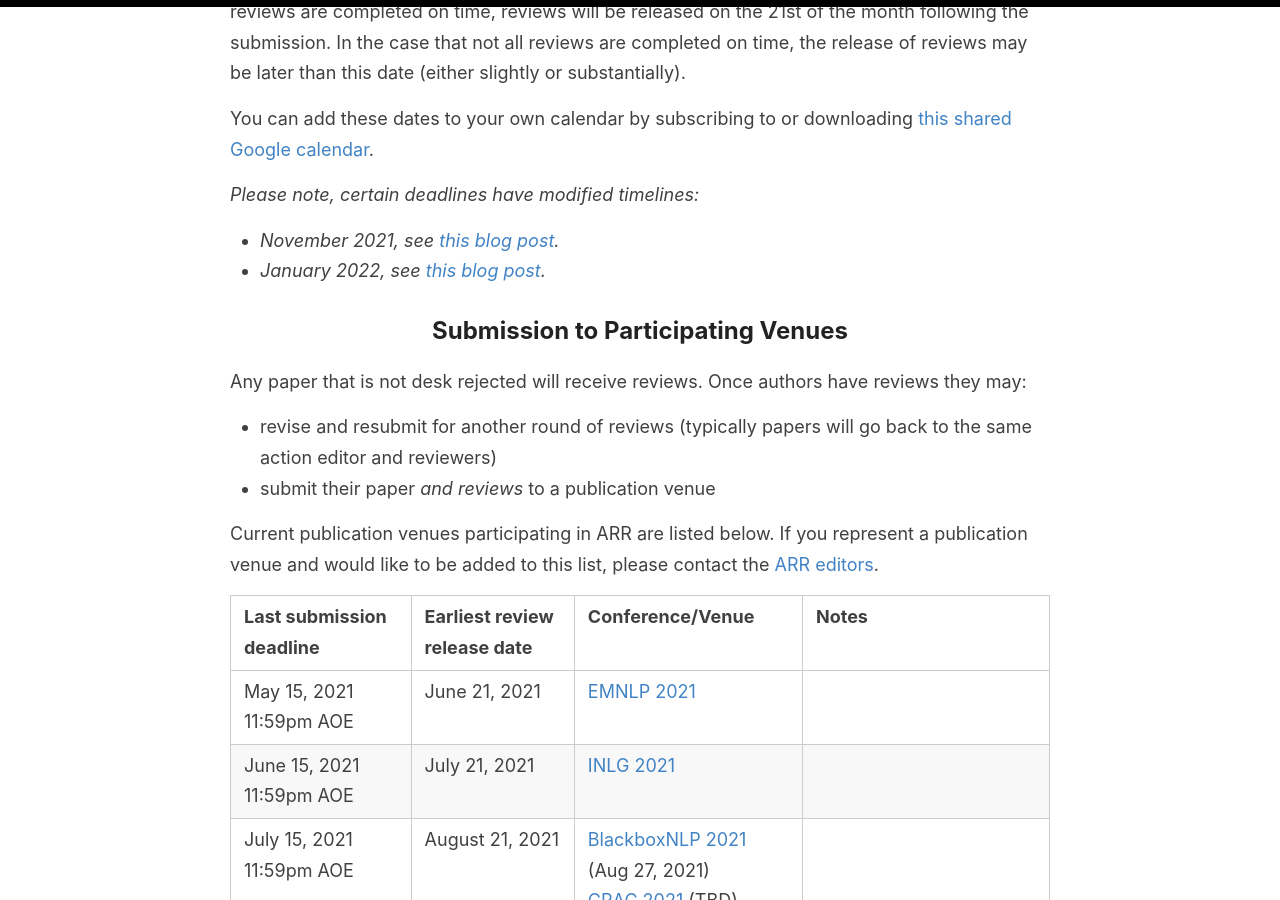
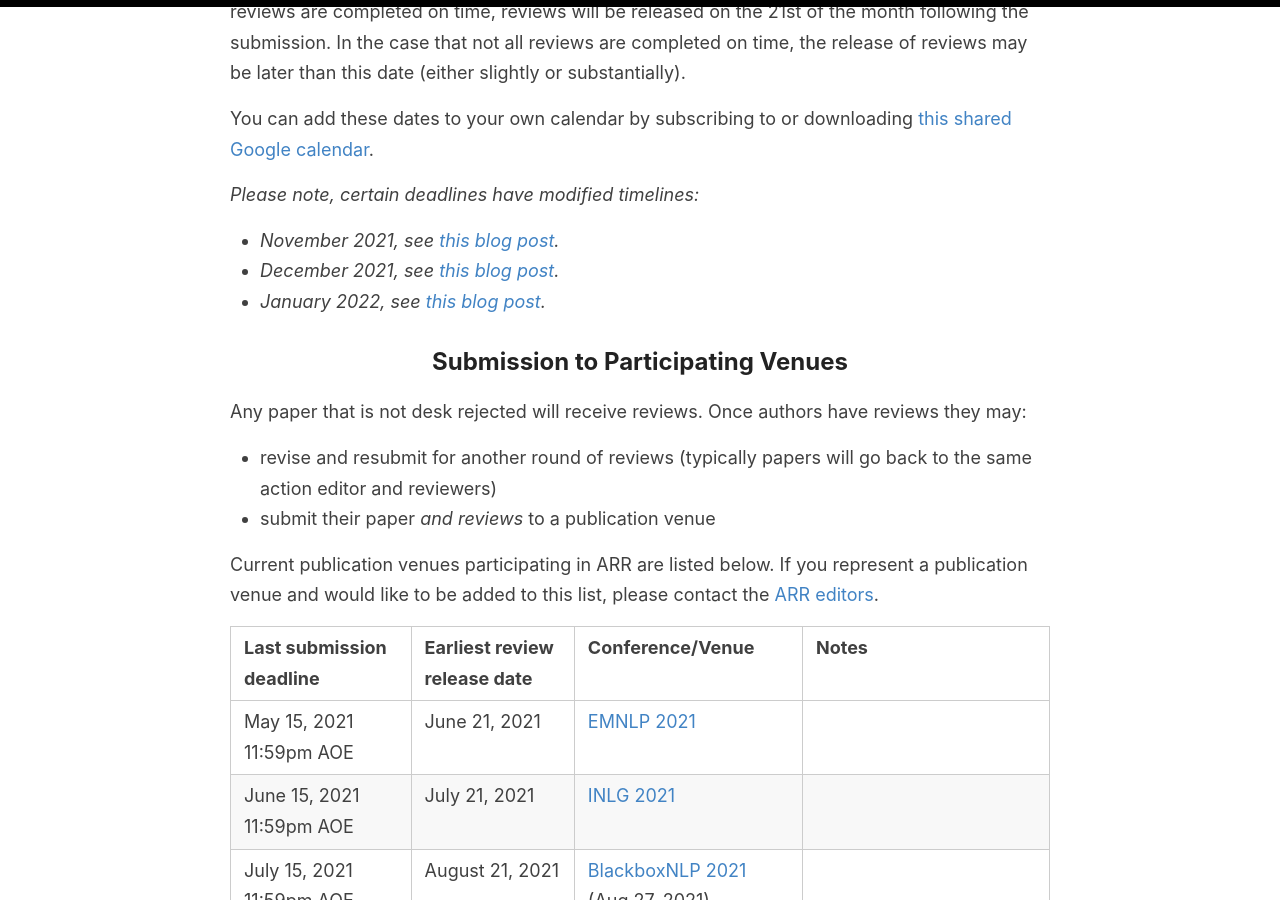
Before and after one commit to amitmerchant1990/reverie, a Jekyll site: the page built from dates.md, in a window 1280 px wide and 900 px high, scrolled down 725 px. Built offline with Jekyll 4.4.1, drawn with Linux system fonts in a browser that asks for light colours.

Commit message:
added a line for the December modified timeline
(not sure the link is correct? I created this file "_posts/2022-01-17-modified-timeline-December.md")

```diff
--- a/dates.md
+++ b/dates.md
@@ -22,6 +22,7 @@
 
 *Please note, certain deadlines have modified timelines:*
 - *November 2021, see [this blog post](https://aclrollingreview.org/modified-timeline-November/).*
+- *December 2021, see [this blog post](https://aclrollingreview.org/modified-timeline-December/).*
 - *January 2022, see [this blog post](https://aclrollingreview.org/Modified-timeline-January/).*
 
 
```
